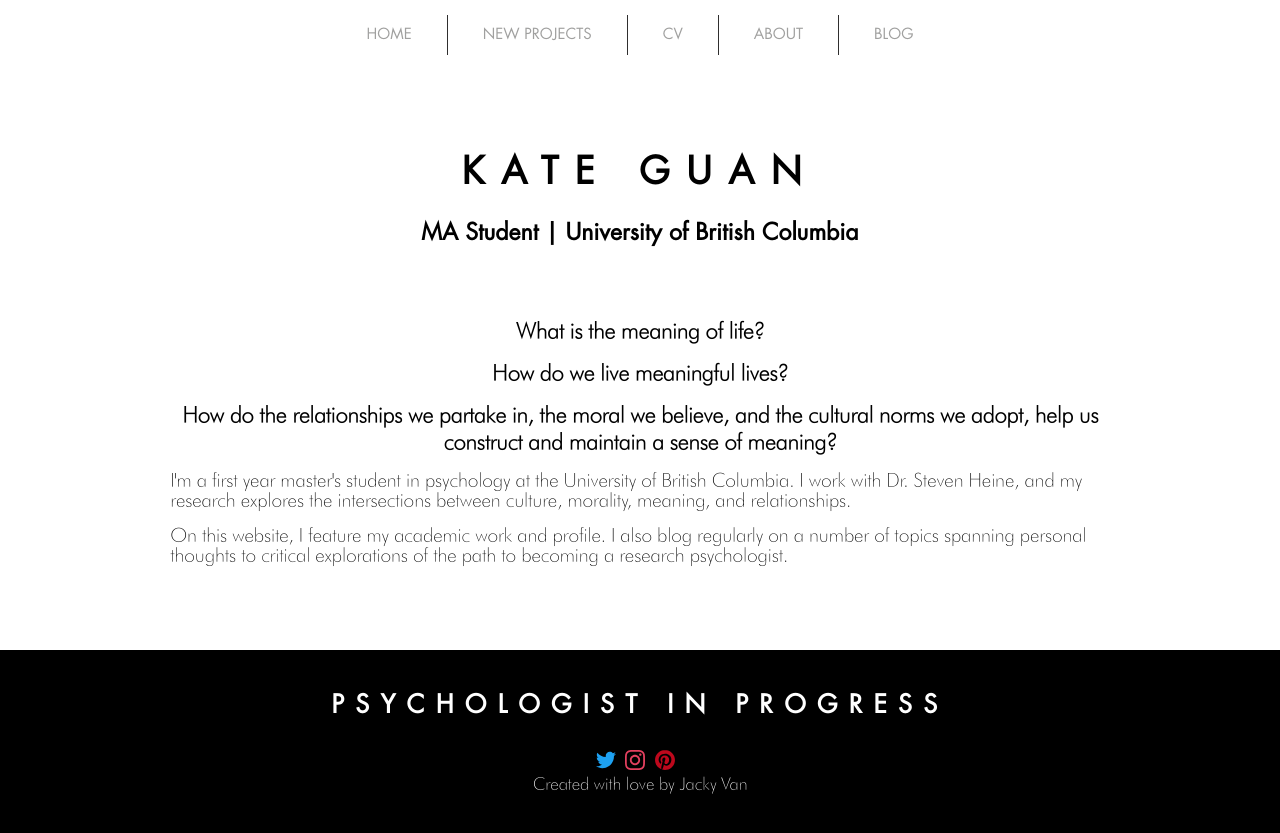
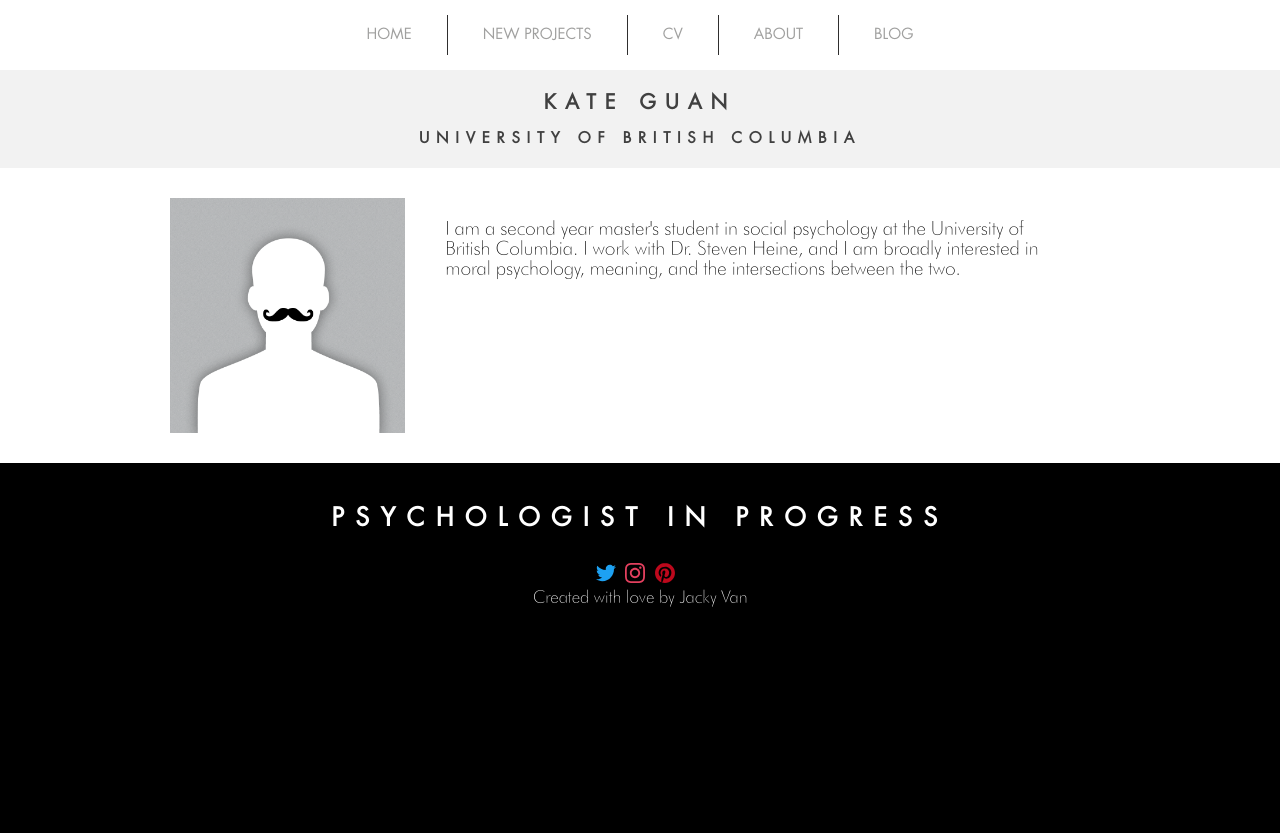
Before and after one commit to Jaacky/katewguan.com, a Jekyll site: the page built from index.html, in a window 1280 px wide. Shown: the top 833 px of the page. Built offline with Jekyll 4.4.1, drawn with Linux system fonts in a browser that asks for light colours.

Commit message:
Updating landing and styles

```diff
--- a/css/styles.css
+++ b/css/styles.css
@@ -93,25 +93,28 @@ nav a.active, nav a:hover {
 
 .main {
     text-align: center;
-    padding: 40px;
     background-color: white;
 }
 
 .header {
     /* display: inline-block; */
-    letter-spacing: 0.45em;
-    padding: 40px;
+    padding: 20px;
+    background-color: hsla(0, 0%, 95%);
 }
 
 .header h1 {
-     letter-spacing: 0.45em;
+    letter-spacing: 0.45em;
     text-transform: uppercase;
-    font-size: 37px;
-    margin-bottom: 25px;
+    color: hsl(0, 0%, 25%);
 }
 
 .header h2 {
-    font-size: 23px;
+    letter-spacing: 0.45em;
+    text-transform: uppercase;
+    font-size: 15px;
+    color: hsl(0, 0%, 25%);
+
+    margin-top: 15px;
 }
 
 .footer {
@@ -154,6 +157,26 @@ nav a.active, nav a:hover {
 .container.landing p {
     margin-bottom: 15px;
     font-size: 20px;
+}
+
+.image-blurb-container {
+    width: 100%;
+}
+
+.image-blurb-container .image {
+    width: 25%;
+    display: inline-block;
+}
+
+.image-blurb-container .image img {
+    width: 100%;
+}
+
+.image-blurb-container .blurb {
+    width: 75%;
+    display: inline-block;
+    vertical-align: top;
+    padding: 20px 40px;
 }
 
 .cv-section {
--- a/index.html
+++ b/index.html
@@ -4,13 +4,18 @@ layout: default
 <div class="main">
     <div class="header">
         <h1>Kate Guan</h1>
-        <h2>MA Student | University of British Columbia</h2>
+        <h2>University of British Columbia</h2>
     </div>
     <div class="container landing">
-        <h3>What is the meaning of life?</h3>
-        <h3>How do we live meaningful lives?</h3>
-        <h3>How do the relationships we partake in, the moral we believe, and the cultural norms we adopt, help us construct and maintain a sense of meaning?</h3>
-        <p>I'm a first year master's student in psychology at the University of British Columbia. I work with Dr. Steven Heine, and my research explores the intersections between culture, morality, meaning, and relationships.</p>
-        <p>On this website, I feature my academic work and profile. I also blog regularly on a number of topics spanning personal thoughts to critical explorations of the path to becoming a research psychologist.</p>
+        <div class="image-blurb-container">
+            <div class="image">
+                <img src="/assets/avatar.png">
+            </div>
+            <div class="blurb">
+                <p>
+                    I am a second year master's student in social psychology at the University of British Columbia. I work with Dr. Steven Heine, and I am broadly interested in moral psychology, meaning, and the intersections between the two.
+                </p>
+            </div>
+        </div>
     </div>
 </div>
```
Also changed, not shown: assets/avatar.png (added).
